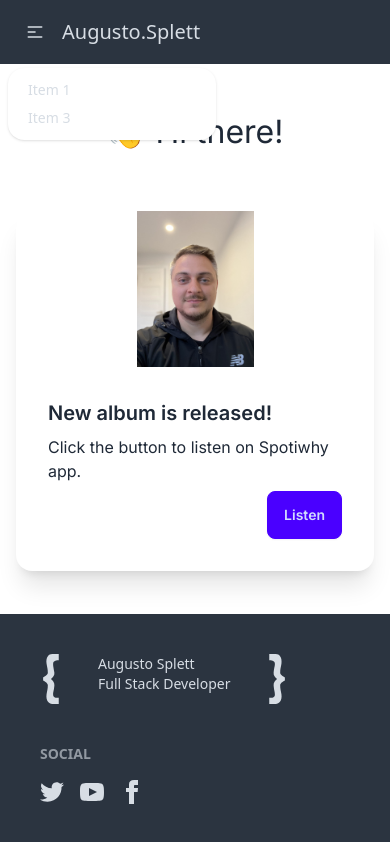
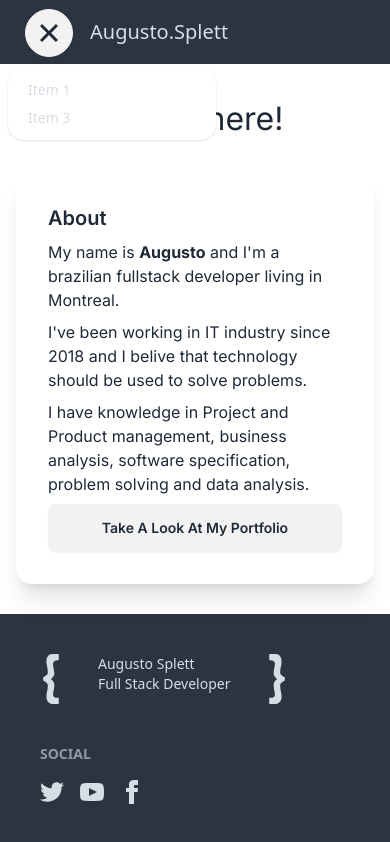
Before and after one commit to augustosplett/augustosplett.github.io, a Next.js app: page / in a window 390 px wide. Both pictures are taken after a click on the button 35 px from the left and 32 px from the top of the page. Built offline with nearby package versions, Linux system fonts and the light colour scheme.

Commit message:
Adjusts on the main page, on the mainLayout

```diff
--- a/src/components/layouts/MainLayout/index.jsx
+++ b/src/components/layouts/MainLayout/index.jsx
@@ -10,7 +10,6 @@ export default function MainLayout({ children, pageName }) {
   return (
     <>
       <Head>
-        {/* O título deve ser apenas uma string simples */}
         <title>{`Augusto Splett - ${pageName}`}</title>
         <meta name="viewport" content="width=device-width, initial-scale=1" />
       </Head>
--- a/src/components/navbar/Navbar.jsx
+++ b/src/components/navbar/Navbar.jsx
@@ -1,31 +1,58 @@
-import styles from './Navbar.module.css';
+import { useState, useEffect, useRef } from 'react';
 
-export default function Navbar(props){
+export default function Navbar() {
+  const [isOpen, setIsOpen] = useState(false);
+  const dropdownRef = useRef(null);
 
-    return(
+  const toggleMenu = () => setIsOpen(!isOpen);
+
+  useEffect(() => {
+    const handleClickOutside = (event) => {
+      if (dropdownRef.current && !dropdownRef.current.contains(event.target)) {
+        setIsOpen(false);
+      }
+    };
+
+    document.addEventListener('mousedown', handleClickOutside);
+    return () => {
+      document.removeEventListener('mousedown', handleClickOutside);
+    };
+  }, [dropdownRef]);
+
+  return (
     <div className="navbar bg-neutral text-neutral-content">
       <div className="navbar-start">
-            <div className="dropdown">
+        <div className="dropdown" ref={dropdownRef}>
           <div tabIndex={0} role="button" className="btn btn-ghost lg:hidden">
+            <label className="btn btn-circle swap swap-rotate">
+              <input type="checkbox" checked={isOpen} onClick={toggleMenu} readOnly />
               <svg
+                className="swap-off fill-current"
                 xmlns="http://www.w3.org/2000/svg"
-                className="h-5 w-5"
-                fill="none"
-                viewBox="0 0 24 24"
-                stroke="currentColor">
-                <path
-                    strokeLinecap="round"
-                    strokeLinejoin="round"
-                    strokeWidth="2"
-                    d="M4 6h16M4 12h8m-8 6h16" />
+                width="32"
+                height="32"
+                viewBox="0 0 512 512">
+                <path d="M64,384H448V341.33H64Zm0-106.67H448V234.67H64ZM64,128v42.67H448V128Z" />
               </svg>
+              <svg
+                className="swap-on fill-current"
+                xmlns="http://www.w3.org/2000/svg"
+                width="32"
+                height="32"
+                viewBox="0 0 512 512">
+                <polygon
+                  points="400 145.49 366.51 112 256 222.51 145.49 112 112 145.49 222.51 256 112 366.51 145.49 400 256 289.49 366.51 400 400 366.51 289.49 256 400 145.49" />
+              </svg>
+            </label>
           </div>
+          {isOpen && (
             <ul
               tabIndex={0}
               className="menu menu-sm dropdown-content bg-base-100 rounded-box z-[1] mt-3 w-52 p-2 shadow">
               <li><a>Item 1</a></li>
               <li><a>Item 3</a></li>
             </ul>
+          )}
         </div>
         <h1 className='text-xl'>Augusto.Splett</h1>
       </div>
@@ -36,5 +63,5 @@ export default function Navbar(props){
         </ul>
       </div>
     </div>
-    )
+  );
 }
--- a/src/pages/index.js
+++ b/src/pages/index.js
@@ -1,24 +1,40 @@
 import MainLayout from '@/components/layouts/MainLayout'
+import { useState, useEffect } from 'react';
 
 export default function Home() {
+  const [isLargeViewport, setIsLargeViewport] = useState(false);
+
+  useEffect(() => {
+    const handleResize = () => {
+      setIsLargeViewport(window.innerWidth > 720);
+    };
+
+    handleResize();
+
+    window.addEventListener('resize', handleResize);
+
+    return () => window.removeEventListener('resize', handleResize);
+  }, []);
   return (
     <>
       <MainLayout pageName={"Home"}>
         <h1 style={{fontSize: "2rem"}}>👋 Hi there! </h1>
 
-        <div className="card lg:card-side bg-base-100 shadow-xl">
-          <figure>
+        <div className="card lg:card-side bg-base-100 shadow-xl" style={{maxWidth: isLargeViewport ? "50vw" : "100vw"}}>
+          <figure style={{display: isLargeViewport ? "block" : "none"}}>
             <img
               className="image-desktop"
-              style={{maxWidth: "30vw", maxHeight:"40vh"}}
+              style={{maxWidth: "30vw"}}
               src="./img/profile.jpg"
               alt="Album" />
           </figure>
           <div className="card-body">
-            <h2 className="card-title">New album is released!</h2>
-            <p>Click the button to listen on Spotiwhy app.</p>
+            <h2 className="card-title">About</h2>
+            <p>My name is <strong>Augusto</strong> and I'm a brazilian fullstack developer living in Montreal.</p>
+            <p>I've been working in IT industry since 2018 and I belive that technology should be used to solve problems.</p>
+            <p> I have knowledge in Project and Product management, business analysis, software specification, problem solving and data analysis.</p>
             <div className="card-actions justify-end">
-              <button className="btn btn-primary">Listen</button>
+              <button className="btn btn-block">Take A Look At My Portfolio</button>
             </div>
           </div>
         </div>
```
Lines whose indentation alone changed are shown as unchanged.
